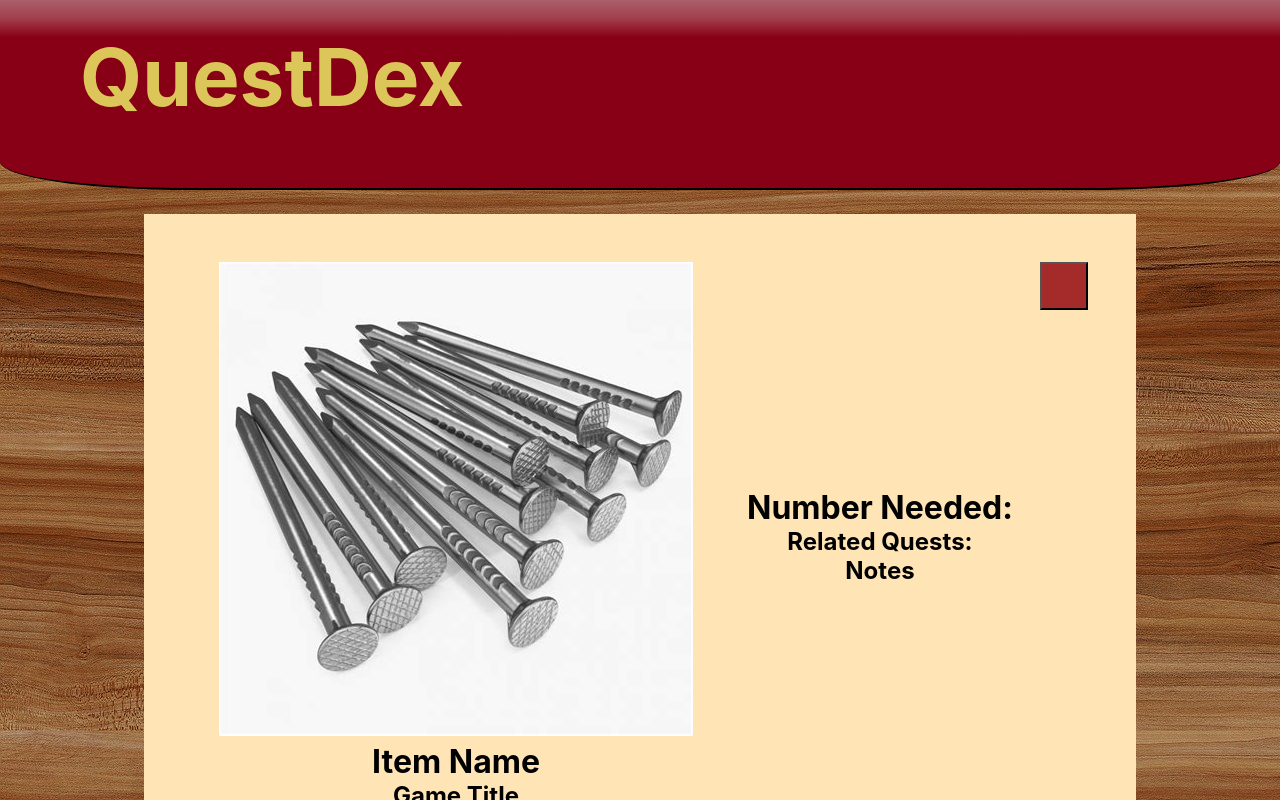
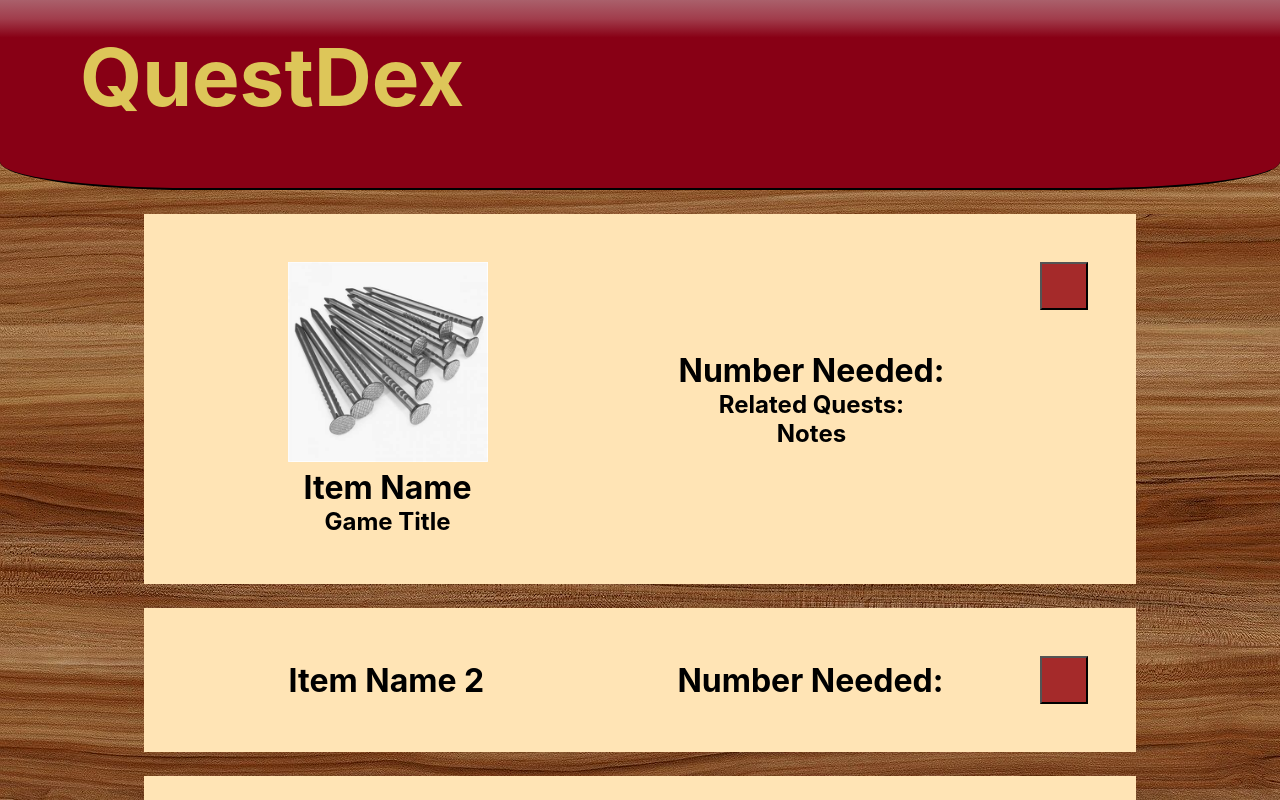
Before and after one commit to YTyler/questdex, a React (Create React App) app: page / in a window 1280 px wide. Both pictures are taken after a click on the button 1063 px from the left and 286 px from the top of the page. Shown: the top 800 px of the page. Built offline with nearby package versions, Linux system fonts and the light colour scheme.

Commit message:
size images and fix background for scroll

```diff
--- a/src/App.css
+++ b/src/App.css
@@ -10,7 +10,6 @@
   text-align: center;
   height: 100vh;
   background-image: url("./assets/yellow_wood_oak.jpg");
-  background-repeat: repeat-y;
 }
 
 /* Navbar */
@@ -34,6 +33,7 @@
 }
 /* Item Page */
 .ItemPage {
+  background-image: url("./assets/yellow_wood_oak.jpg");
 }
 
 /* Item */
@@ -62,3 +62,8 @@
   height: 2em;
   width: 2em;
 }
+
+.Item img {
+  height: 200px;
+  width: 200px;
+}
--- a/src/components/Item.jsx
+++ b/src/components/Item.jsx
@@ -12,7 +12,7 @@ export default function Item(props) {
     <div className="Item">
       <section>
         {open && item.imageUrl && (
-          <img src={item.imageUrl} alt={item.altText} />
+          <img className="itemImage" src={item.imageUrl} alt={item.altText} />
         )}
         <h2>{item.itemName}</h2>
         {open && <h3>{item.gameTitle}</h3>}
```
